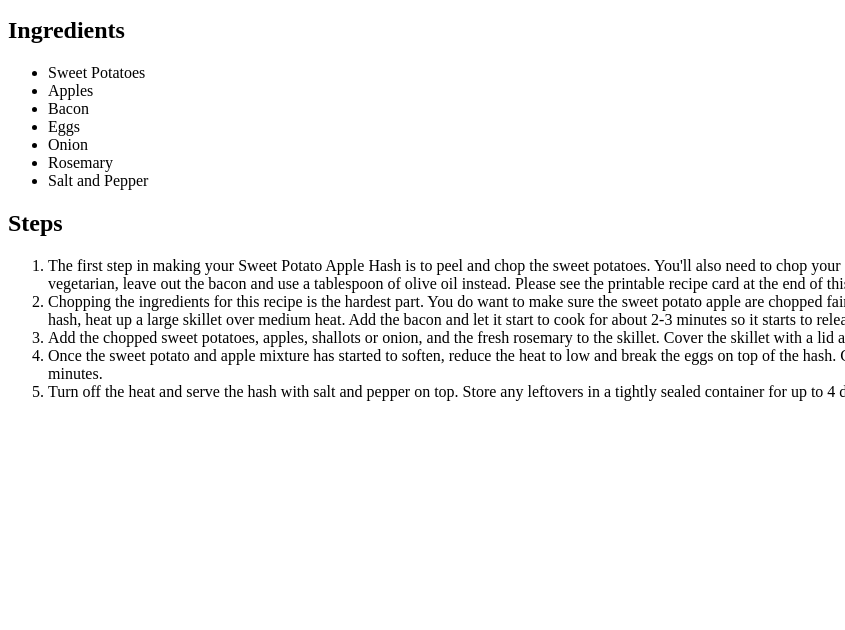
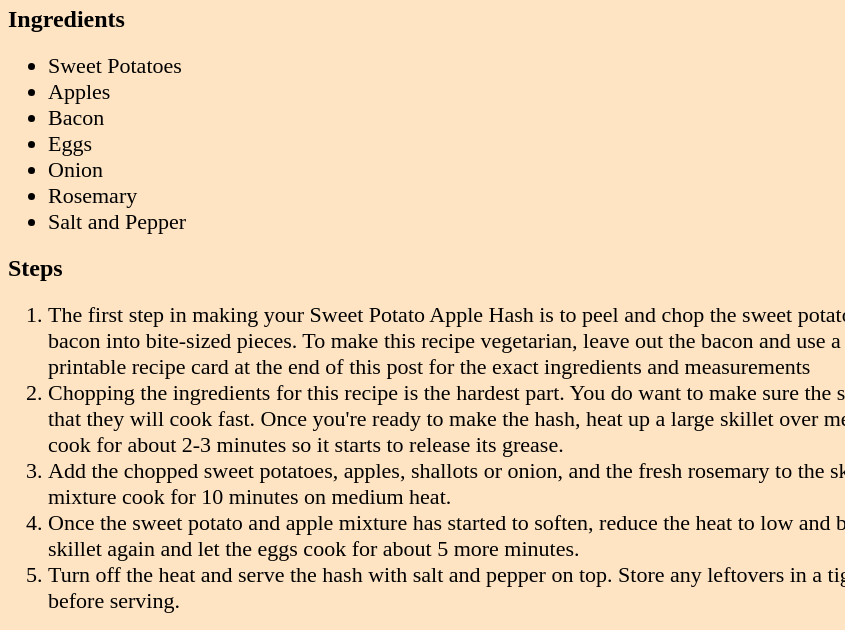
Before and after one commit to daveyhatcher/odin-recipes, a plain HTML site: page recipes/sweet-potato-apple-hash.html in a window 1280 px wide. Shown: the part 621-1251 px from the top of the page, without its empty margins (0-845 px from the left). Before the commit the page ends 1038 px from the top, so only its background shows below. Drawn offline with Linux system fonts and the light colour scheme; files that its build step writes are made by us from their sources; the site is published under a folder, as on GitHub Pages, so addresses that start at the root find nothing.

Commit message:
HREF TEST

```diff
--- a/recipes/sweet-potato-apple-hash.html
+++ b/recipes/sweet-potato-apple-hash.html
@@ -5,7 +5,7 @@
     <meta http-equiv="X-UA-Compatible" content="IE=edge">
     <meta name="viewport" content="width=device-width, initial-scale=1.0">
     <title>Document</title>
-    <link rel="stylesheet" href="/styles.css">
+    <link rel="stylesheet" href="odin-recipes/styles.css">
 </head>
 <body>
     <h1>Sweet Potato Apple Hash</h1>
```
